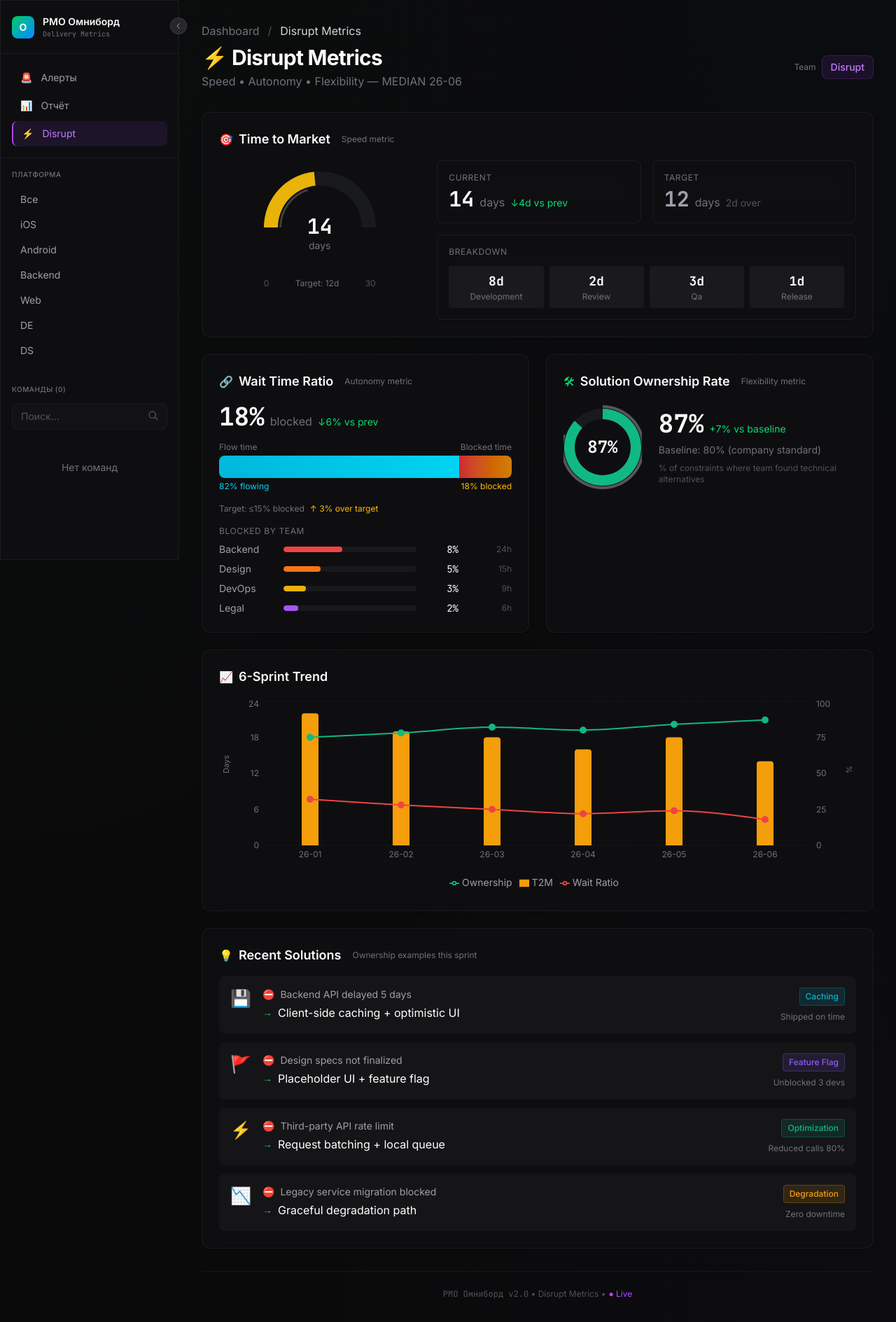
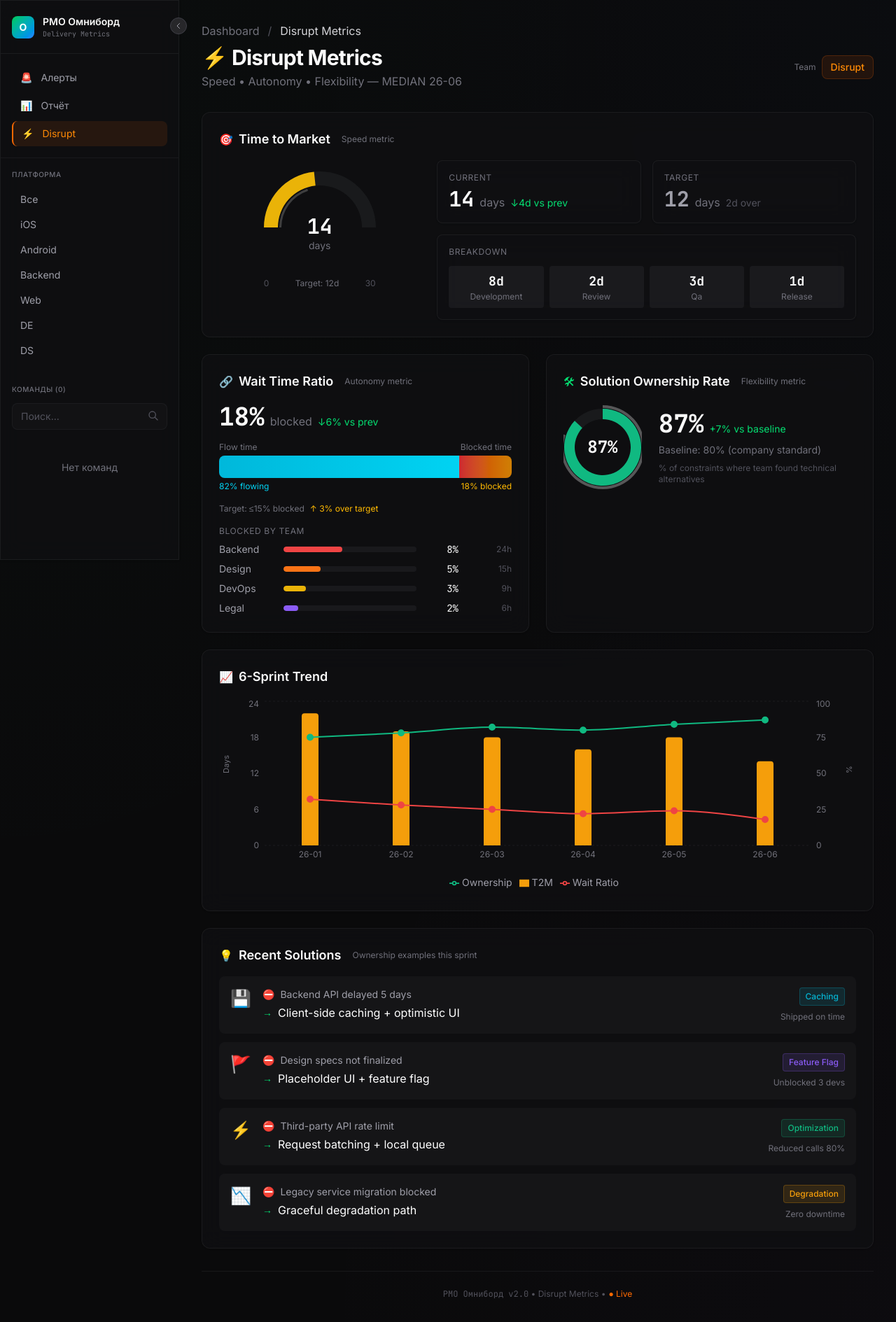
Before and after one commit to indi256s/omniboard-demo, a React (Vite) app: page /disrupt_metrics in a window 1280 px wide. Shown: the whole page at 70% size. Built offline with nearby package versions, Linux system fonts and the light colour scheme.

Commit message:
style: change Disrupt accent to orange

```diff
--- a/src/components/Sidebar.jsx
+++ b/src/components/Sidebar.jsx
@@ -94,7 +94,7 @@ export default function Sidebar({
             onClick={() => navigate('/disrupt_metrics')}
             className={`w-full flex items-center gap-3 px-3 py-2 rounded-lg text-sm transition-all ${
               isDisruptPage
-                ? 'bg-purple-500/10 text-purple-400 border-l-2 border-purple-500'
+                ? 'bg-orange-500/10 text-orange-400 border-l-2 border-orange-500'
                 : 'text-zinc-400 hover:text-white hover:bg-zinc-800/50'
             } ${collapsed ? 'justify-center px-2' : ''}`}
             title="Disrupt Metrics"
--- a/src/data/disruptData.js
+++ b/src/data/disruptData.js
@@ -28,7 +28,7 @@ export const disruptMetrics = {
       { team: 'Backend', pct: 8, hours: 24, color: '#ef4444' },
       { team: 'Design', pct: 5, hours: 15, color: '#f97316' },
       { team: 'DevOps', pct: 3, hours: 9, color: '#eab308' },
-      { team: 'Legal', pct: 2, hours: 6, color: '#a855f7' }
+      { team: 'Legal', pct: 2, hours: 6, color: '#8b5cf6' }
     ]
   },
 
--- a/src/pages/DisruptMetrics.jsx
+++ b/src/pages/DisruptMetrics.jsx
@@ -37,7 +37,7 @@ export default function DisruptMetrics() {
           <div className="flex items-center justify-between">
             <div>
               <h1 className="text-3xl font-bold tracking-tight">
-                <span className="text-purple-400">⚡</span> Disrupt Metrics
+                <span className="text-orange-400">⚡</span> Disrupt Metrics
               </h1>
               <p className="text-zinc-500 mt-1">
                 Speed • Autonomy • Flexibility — {data.period}
@@ -45,7 +45,7 @@ export default function DisruptMetrics() {
             </div>
             <div className="flex items-center gap-2">
               <span className="text-xs text-zinc-500">Team</span>
-              <span className="px-3 py-1.5 rounded-lg bg-purple-500/10 text-purple-400 text-sm font-medium border border-purple-500/20">
+              <span className="px-3 py-1.5 rounded-lg bg-orange-500/10 text-orange-400 text-sm font-medium border border-orange-500/20">
                 {data.teamName}
               </span>
             </div>
@@ -173,7 +173,7 @@ export default function DisruptMetrics() {
         {/* Solutions List */}
         <div className="glass rounded-xl p-6 animate-in delay-4">
           <div className="flex items-center gap-2 mb-4">
-            <span className="text-purple-400">💡</span>
+            <span className="text-orange-400">💡</span>
             <h2 className="text-lg font-semibold">Recent Solutions</h2>
             <span className="text-xs text-zinc-500 ml-2">Ownership examples this sprint</span>
           </div>
@@ -183,7 +183,7 @@ export default function DisruptMetrics() {
         {/* Footer */}
         <footer className="mt-8 pt-6 border-t border-zinc-800/50 text-center text-xs text-zinc-600">
           <span className="mono">PMO Омниборд v2.0</span> • Disrupt Metrics •
-          <span className="text-purple-500 ml-1">● Live</span>
+          <span className="text-orange-500 ml-1">● Live</span>
         </footer>
       </main>
     </div>
```
